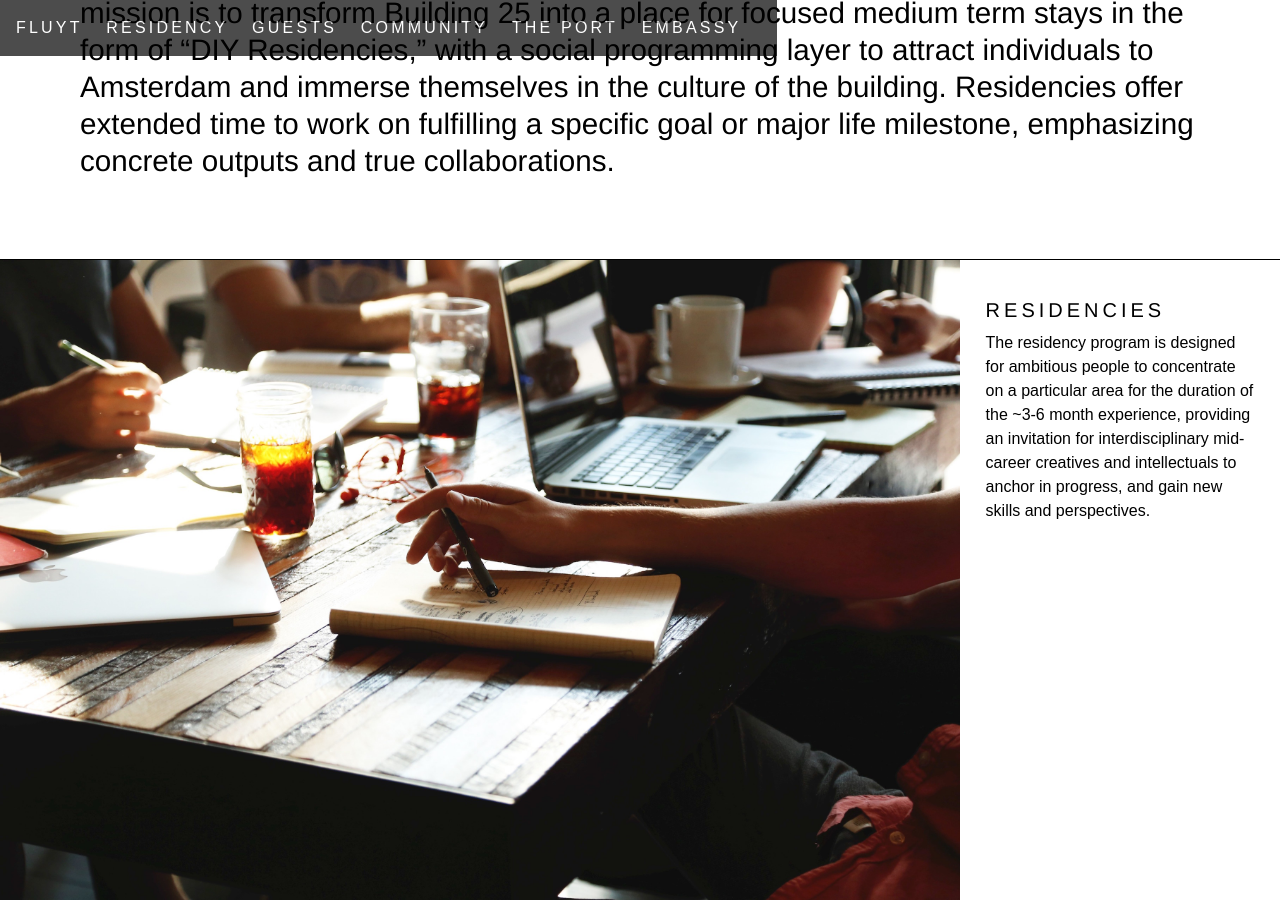
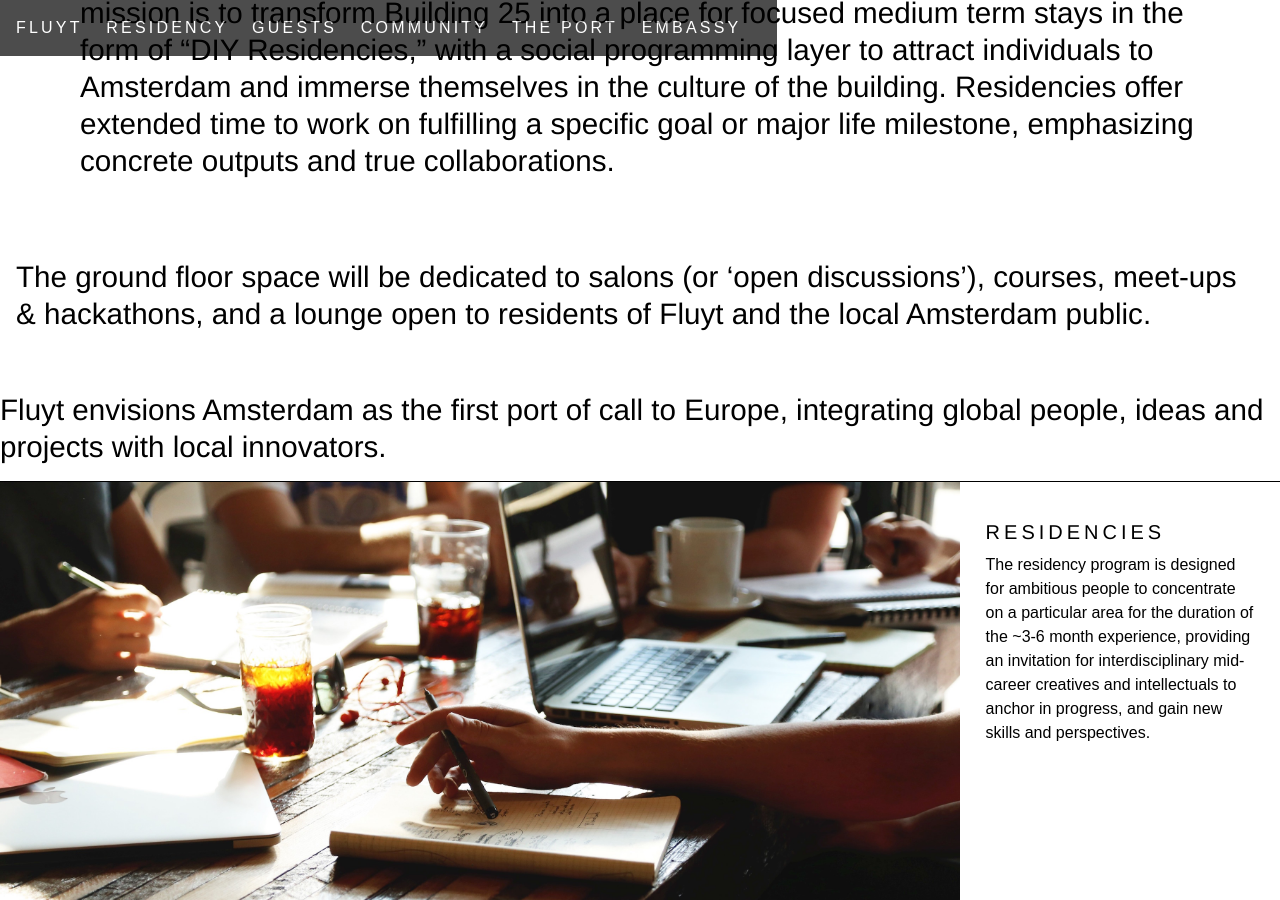
Before and after one commit to embassynetwork/fluyt.co, a Jekyll site: the page built from index.html, in a window 1280 px wide and 900 px high, scrolled down 688 px. Built offline with Jekyll 4.4.1, drawn with Linux system fonts in a browser that asks for light colours; nearby versions of some CDN libraries; a script that is not in the unit is left out.

Commit message:
summary text

```diff
--- a/index.html
+++ b/index.html
@@ -33,6 +33,12 @@ layout: main
 	<div class="sm-col sm-col-12 md-col-12 lg-col-12 px4 py4">
 	<h3 class="lighter h3-bigger">
 			The Embassy Network proposes to lease Building 25 and create "Fluyt." Fluyt’s mission is to transform Building 25 into a place for focused medium term stays in the form of “DIY Residencies,” with a social programming layer to attract individuals to Amsterdam and immerse themselves in the culture of the building. Residencies offer extended time to work on fulfilling a specific goal or major life milestone, emphasizing concrete outputs and true collaborations.
+	</h3></div>
+	<h3 class="lighter h3-bigger">
+		The ground floor space will be dedicated to salons (or ‘open discussions’), courses, meet-ups & hackathons, and a lounge open to residents of Fluyt and the local Amsterdam public.
+	</h3></div>
+	<h3 class="lighter h3-bigger">
+		Fluyt envisions Amsterdam as the first port of call to Europe, integrating global people, ideas and projects with local innovators.
 	</h3></div>
 </div>
 
```
